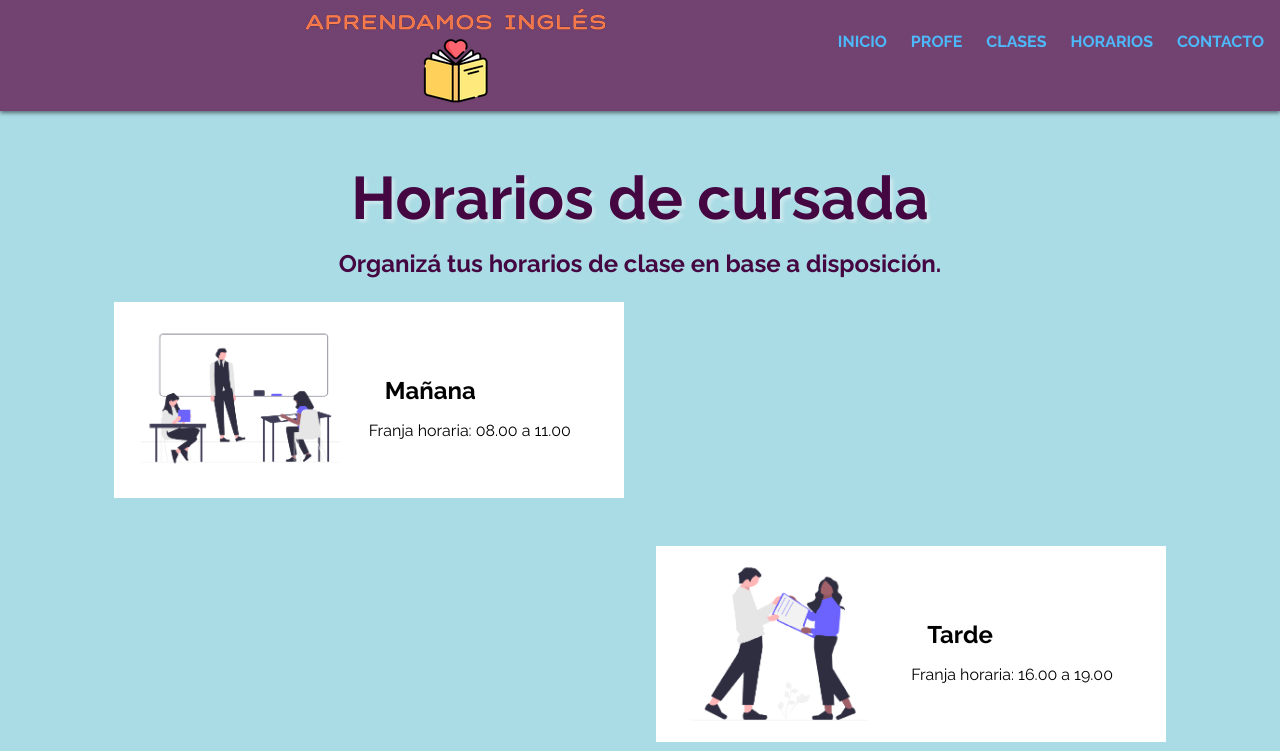
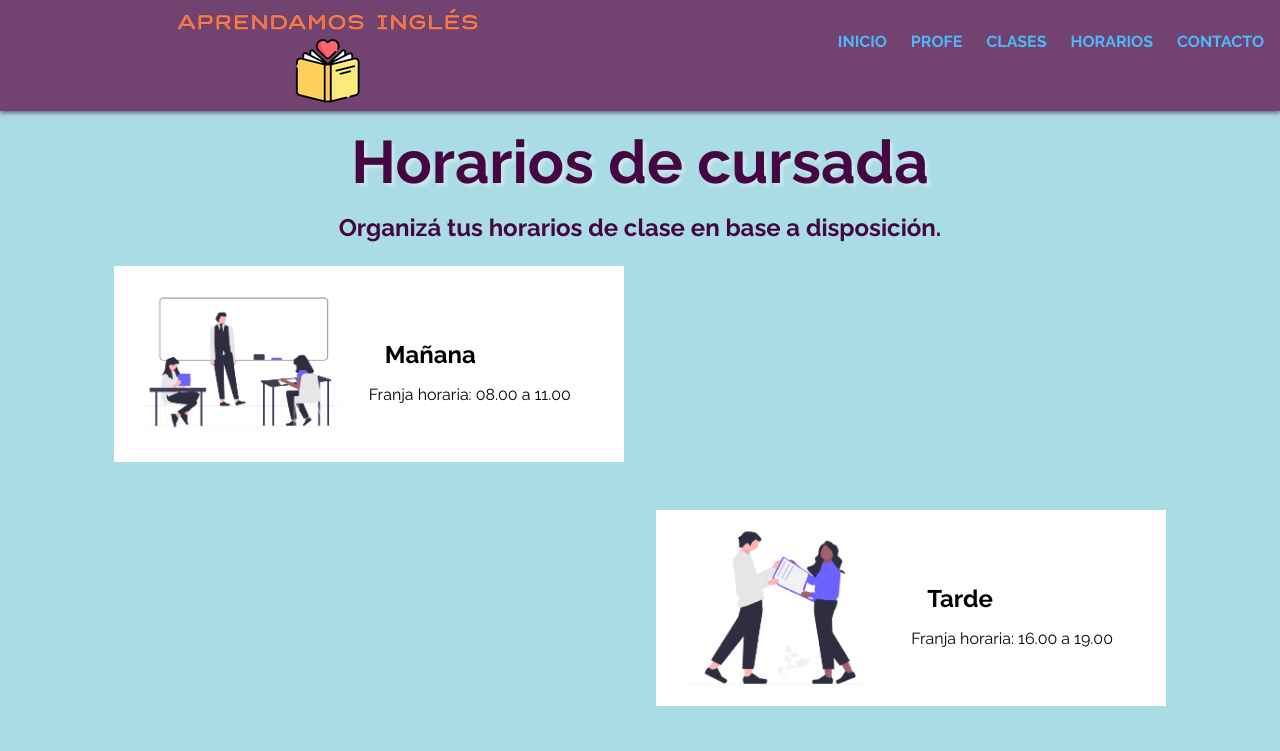
Before and after one commit to ylaino/aprendamosingles, a website: page horarios.html in a window 1280 px wide. Shown: the top 751 px of the page. Drawn offline with nearby package versions, Linux system fonts and the light colour scheme; files whose address does not match are found by name.

Commit message:
Arreglé página horarios

```diff
--- a/horarios.html
+++ b/horarios.html
@@ -17,7 +17,7 @@
     <link rel="stylesheet" href="https://cdnjs.cloudflare.com/ajax/libs/animate.css/4.1.1/animate.min.css"/>
   </head>
   <body>
-    <div class="grid-structure6">
+    <div class="grid-structure8">
     <header>
       <div class="container">
         <span class="nav__lis" id="logo"><img src=".//iconos/Logo.png" alt=""></span>
@@ -82,6 +82,7 @@
   </div>
     <br />
     <br />
+
     <div class="contacto__bottom" >
       <div>
       <div class="contacto__direccion">Ávalos 3286, Munro</div>
--- a/scss/_estructura.scss
+++ b/scss/_estructura.scss
@@ -75,8 +75,8 @@ header {
   .grid-structure6 {
     display: grid;
     min-height: 100vh;
-    grid-template-columns: 1fr;
-    grid-template-rows: 1fr auto auto auto 1fr;
+    grid-template-columns: 1fr 1fr;
+    /*grid-template-rows: 1fr auto auto auto 1fr;*/
     grid-template-areas:
     "header header"
     "titulo titulo"
@@ -126,7 +126,7 @@ header {
   }
   .grid-structure6 {
     grid-template-columns: auto;
-    grid-template-rows: 0.5fr auto 1fr;
+    /*grid-template-rows: 0.5fr auto 1fr;*/
   }
 
 
--- a/scss/style.scss
+++ b/scss/style.scss
@@ -672,11 +672,7 @@ footer {
     margin-right: 25%;
   }
 }
-@media (max-width:1700px) {
-  #logo {
-    margin-right: 15%;
-  }
-}
+
 
 @media (max-width:1300px) {
   .clase__imagen {
```
Also changed, not shown: css/style.css, 1 other file.
